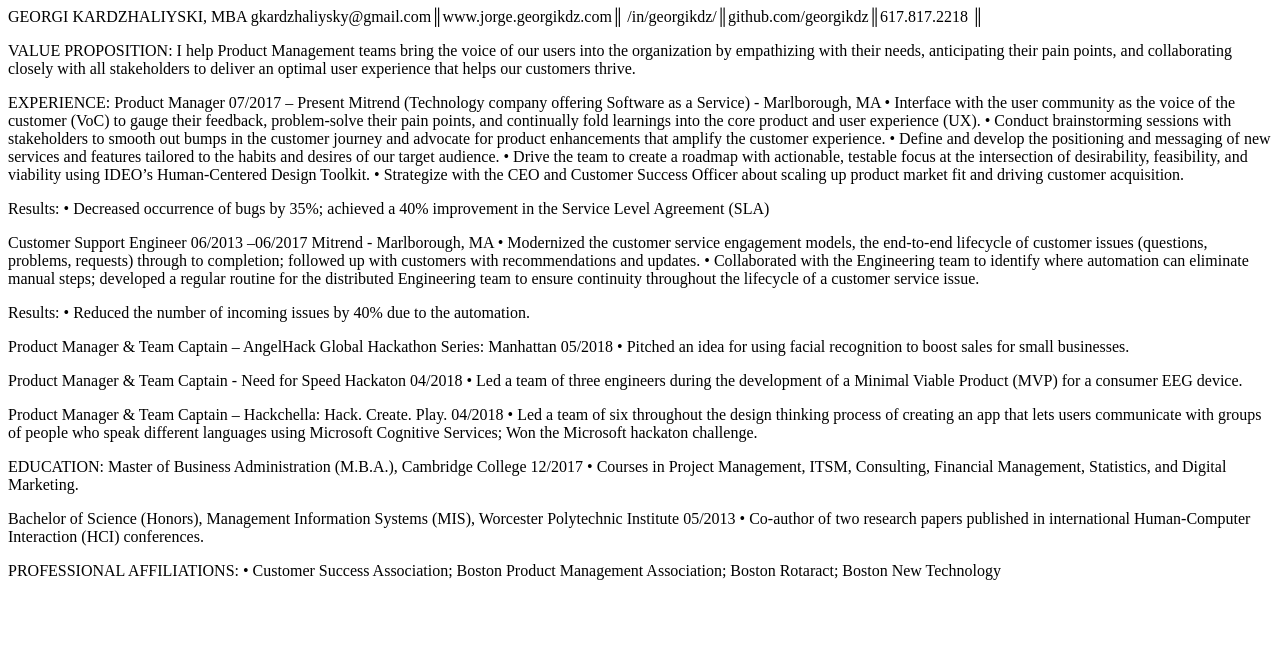
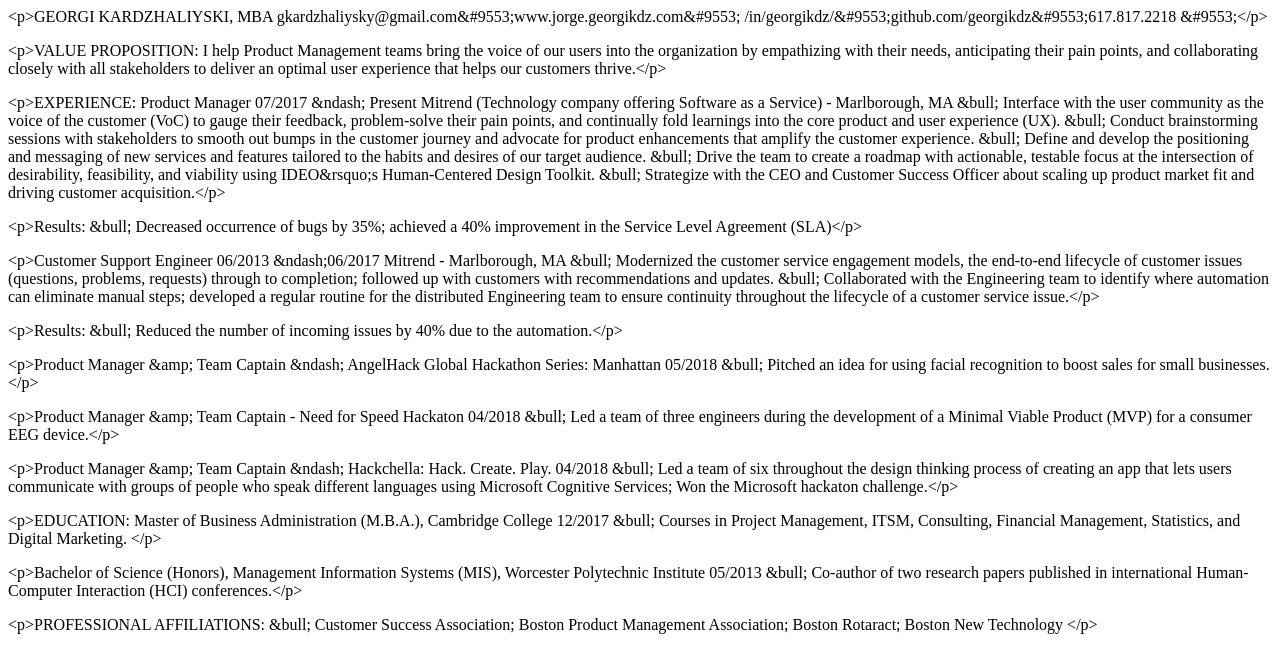
Before and after one commit to cbsprime/georgikdz.github.io, a plain HTML site: page index.html in a window 1280 px wide. Drawn offline with Linux system fonts and the light colour scheme.

Commit message:
Update index.html

```diff
--- a/index.html
+++ b/index.html
@@ -1,23 +1,12 @@
-<p>GEORGI KARDZHALIYSKI, MBA gkardzhaliysky@gmail.com&#9553;www.jorge.georgikdz.com&#9553; /in/georgikdz/&#9553;github.com/georgikdz&#9553;617.817.2218 &#9553;</p>
-
-<p>VALUE PROPOSITION: I help Product Management teams bring the voice of our users into the organization by empathizing with their needs, anticipating their pain points, and collaborating closely with all stakeholders to deliver an optimal user experience that helps our customers thrive.</p>
-
-<p>EXPERIENCE:  Product Manager 07/2017 &ndash; Present Mitrend (Technology company offering Software as a Service) - Marlborough, MA  &bull; Interface with the user community as the voice of the customer (VoC) to gauge their feedback, problem-solve their pain points, and continually fold learnings into the core product and user experience (UX). &bull; Conduct brainstorming sessions with stakeholders to smooth out bumps in the customer journey and advocate for product enhancements that amplify the customer experience. &bull; Define and develop the positioning and messaging of new services and features tailored to the habits and desires of our target audience. &bull; Drive the team to create a roadmap with actionable, testable focus at the intersection of desirability, feasibility, and viability using IDEO&rsquo;s Human-Centered Design Toolkit. &bull; Strategize with the CEO and Customer Success Officer about scaling up product market fit and driving customer acquisition.</p>
-
-<p>Results: &bull; Decreased occurrence of bugs by 35%; achieved a 40% improvement in the Service Level Agreement (SLA)</p>
-
-<p>Customer Support Engineer 06/2013 &ndash;06/2017 Mitrend - Marlborough, MA  &bull; Modernized the customer service engagement models, the end-to-end lifecycle of customer issues (questions, problems, requests) through to completion; followed up with customers with recommendations and updates. &bull; Collaborated with the Engineering team to identify where automation can eliminate manual steps; developed a regular routine for the distributed Engineering team to ensure continuity throughout the lifecycle of a customer service issue.</p>
-
-<p>Results: &bull; Reduced the number of incoming issues by 40% due to the automation.</p>
-
-<p>Product Manager &amp; Team Captain &ndash; AngelHack Global Hackathon Series: Manhattan 05/2018 &bull; Pitched an idea for using facial recognition to boost sales for small businesses.</p>
-
-<p>Product Manager &amp; Team Captain - Need for Speed Hackaton 04/2018 &bull; Led a team of three engineers during the development of a Minimal Viable Product (MVP) for a consumer EEG device.</p>
-
-<p>Product Manager &amp; Team Captain &ndash; Hackchella: Hack. Create. Play. 04/2018 &bull; Led a team of six throughout the design thinking process of creating an app that lets users communicate with groups of people who speak different languages using Microsoft Cognitive Services; Won the Microsoft hackaton challenge.</p>
-
-<p>EDUCATION:  Master of Business Administration (M.B.A.), Cambridge College 12/2017  &bull; Courses in Project Management, ITSM, Consulting, Financial Management, Statistics, and Digital Marketing. </p>
-
-<p>Bachelor of Science (Honors), Management Information Systems (MIS), Worcester Polytechnic Institute 05/2013 &bull; Co-author of two research papers published in international Human-Computer Interaction (HCI) conferences.</p>
-
-<p>PROFESSIONAL AFFILIATIONS: &bull; Customer Success Association; Boston Product Management Association; Boston Rotaract; Boston New Technology </p>
+<p>&lt;p&gt;GEORGI KARDZHALIYSKI, MBA gkardzhaliysky@gmail.com&amp;#9553;www.jorge.georgikdz.com&amp;#9553; /in/georgikdz/&amp;#9553;github.com/georgikdz&amp;#9553;617.817.2218 &amp;#9553;&lt;/p&gt;</p>
+<p>&lt;p&gt;VALUE PROPOSITION: I help Product Management teams bring the voice of our users into the organization by empathizing with their needs, anticipating their pain points, and collaborating closely with all stakeholders to deliver an optimal user experience that helps our customers thrive.&lt;/p&gt;</p>
+<p>&lt;p&gt;EXPERIENCE: Product Manager 07/2017 &amp;ndash; Present Mitrend (Technology company offering Software as a Service) - Marlborough, MA &amp;bull; Interface with the user community as the voice of the customer (VoC) to gauge their feedback, problem-solve their pain points, and continually fold learnings into the core product and user experience (UX). &amp;bull; Conduct brainstorming sessions with stakeholders to smooth out bumps in the customer journey and advocate for product enhancements that amplify the customer experience. &amp;bull; Define and develop the positioning and messaging of new services and features tailored to the habits and desires of our target audience. &amp;bull; Drive the team to create a roadmap with actionable, testable focus at the intersection of desirability, feasibility, and viability using IDEO&amp;rsquo;s Human-Centered Design Toolkit. &amp;bull; Strategize with the CEO and Customer Success Officer about scaling up product market fit and driving customer acquisition.&lt;/p&gt;</p>
+<p>&lt;p&gt;Results: &amp;bull; Decreased occurrence of bugs by 35%; achieved a 40% improvement in the Service Level Agreement (SLA)&lt;/p&gt;</p>
+<p>&lt;p&gt;Customer Support Engineer 06/2013 &amp;ndash;06/2017 Mitrend - Marlborough, MA &amp;bull; Modernized the customer service engagement models, the end-to-end lifecycle of customer issues (questions, problems, requests) through to completion; followed up with customers with recommendations and updates. &amp;bull; Collaborated with the Engineering team to identify where automation can eliminate manual steps; developed a regular routine for the distributed Engineering team to ensure continuity throughout the lifecycle of a customer service issue.&lt;/p&gt;</p>
+<p>&lt;p&gt;Results: &amp;bull; Reduced the number of incoming issues by 40% due to the automation.&lt;/p&gt;</p>
+<p>&lt;p&gt;Product Manager &amp;amp; Team Captain &amp;ndash; AngelHack Global Hackathon Series: Manhattan 05/2018 &amp;bull; Pitched an idea for using facial recognition to boost sales for small businesses.&lt;/p&gt;</p>
+<p>&lt;p&gt;Product Manager &amp;amp; Team Captain - Need for Speed Hackaton 04/2018 &amp;bull; Led a team of three engineers during the development of a Minimal Viable Product (MVP) for a consumer EEG device.&lt;/p&gt;</p>
+<p>&lt;p&gt;Product Manager &amp;amp; Team Captain &amp;ndash; Hackchella: Hack. Create. Play. 04/2018 &amp;bull; Led a team of six throughout the design thinking process of creating an app that lets users communicate with groups of people who speak different languages using Microsoft Cognitive Services; Won the Microsoft hackaton challenge.&lt;/p&gt;</p>
+<p>&lt;p&gt;EDUCATION: Master of Business Administration (M.B.A.), Cambridge College 12/2017 &amp;bull; Courses in Project Management, ITSM, Consulting, Financial Management, Statistics, and Digital Marketing. &lt;/p&gt;</p>
+<p>&lt;p&gt;Bachelor of Science (Honors), Management Information Systems (MIS), Worcester Polytechnic Institute 05/2013 &amp;bull; Co-author of two research papers published in international Human-Computer Interaction (HCI) conferences.&lt;/p&gt;</p>
+<p>&lt;p&gt;PROFESSIONAL AFFILIATIONS: &amp;bull; Customer Success Association; Boston Product Management Association; Boston Rotaract; Boston New Technology &lt;/p&gt;</p>
```
